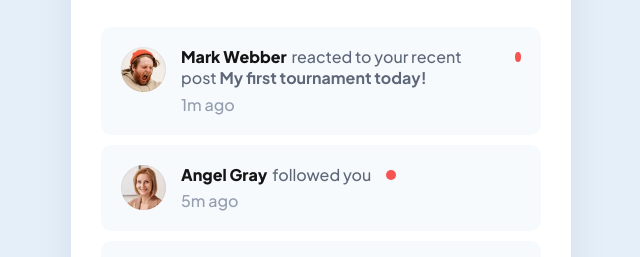
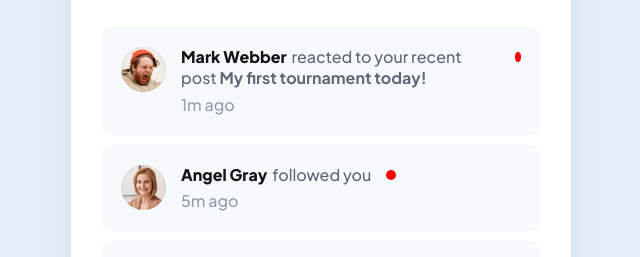
Before and after one commit to Enki10/notifications-page-main, a website built with Parcel: page index.html in a window 1280 px wide. Shown: the part 182-439 px from the top of the page, 319-959 px from the left. Built offline with nearby package versions, Linux system fonts and the light colour scheme.

Commit message:
defining the color

```diff
--- a/src/scss/components/_redDot.scss
+++ b/src/scss/components/_redDot.scss
@@ -1,3 +1,7 @@
+:root {
+    --color-red: #FF0000;
+}
+
 .red-dot {
   height: 1rem;
   width: 1rem;
```
